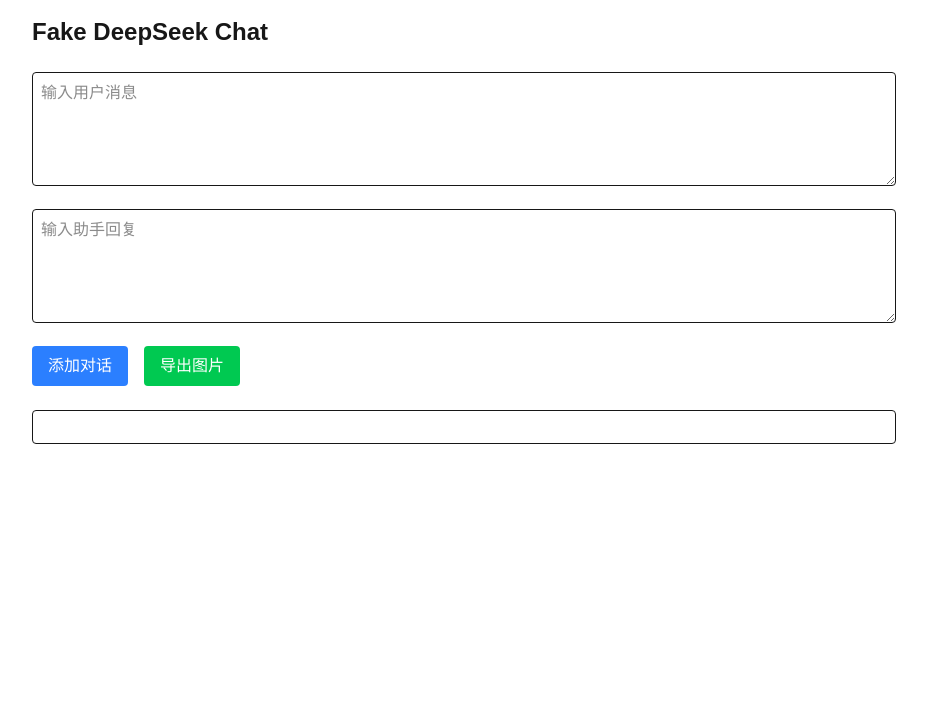
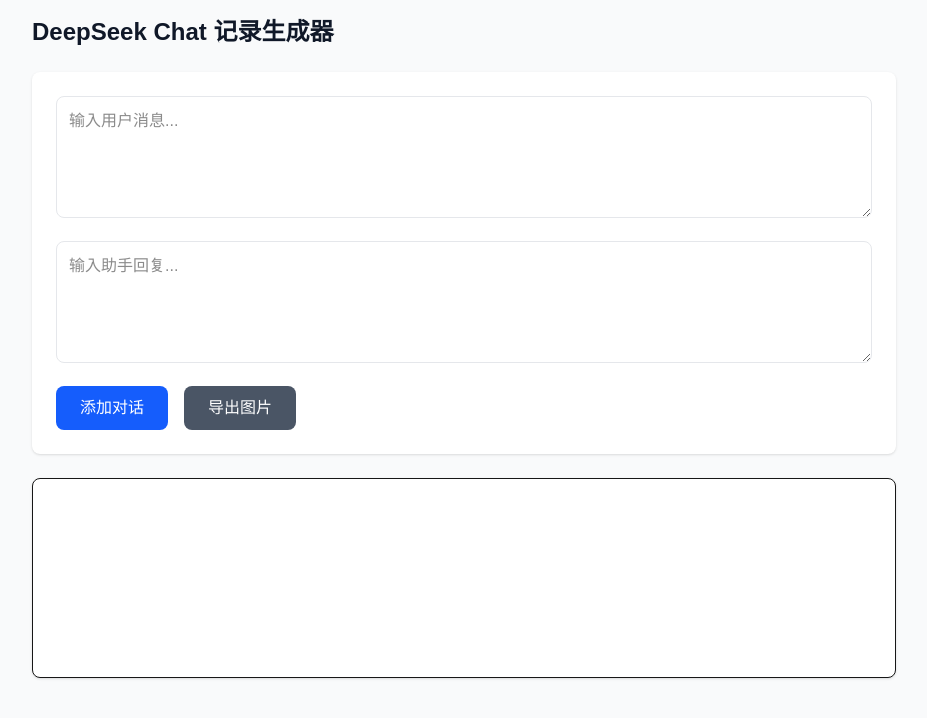
Before and after one commit to yahao333/fakedeepseek, a Next.js app: page / in a window 1280 px wide. Shown: the top 718 px of the page, without its empty margins (176-1103 px from the left). Built offline with nearby package versions, Linux system fonts and the light colour scheme.

Commit message:
fix export image

```diff
--- a/src/pages/index.tsx
+++ b/src/pages/index.tsx
@@ -31,37 +31,64 @@
     if (!chatContainerRef.current || messages.length === 0) return;
 
     try {
-      const canvas = await html2canvas(chatContainerRef.current, {
+      // 临时创建一个克隆节点用于导出
+      const cloneContainer = chatContainerRef.current.cloneNode(true) as HTMLElement;
+      document.body.appendChild(cloneContainer);
+
+      // 设置克隆节点的样式
+      cloneContainer.style.position = 'absolute';
+      cloneContainer.style.left = '-9999px';
+      cloneContainer.style.width = '1080px';  // 设置固定宽度
+
+      // 确保使用兼容的颜色格式
+      const elements = cloneContainer.getElementsByTagName('*');
+      for (let i = 0; i < elements.length; i++) {
+        const el = elements[i] as HTMLElement;
+        const style = window.getComputedStyle(el);
+        if (style.backgroundColor.includes('oklch')) {
+          el.style.backgroundColor = '#ffffff';  // 替换为兼容的颜色
+        }
+      }
+
+      const canvas = await html2canvas(cloneContainer, {
         width: 1080,
         height: 2412,
-        backgroundColor: '#F9FAFB', // 设置背景色为浅灰色
-        scale: 2, // 提高导出图片质量
-        useCORS: true, // 允许加载跨域图片
+        backgroundColor: '#F9FAFB',
+        scale: 2,
+        useCORS: true,
+        logging: false,
       });
+
+      // 清理临时节点
+      document.body.removeChild(cloneContainer);
+
+      // 下载图片
       const link = document.createElement('a');
-      link.download = 'chat-export.png';
+      link.download = 'deepseek-chat.png';
       link.href = canvas.toDataURL('image/png', 1.0);
       link.click();
     } catch (error) {
       console.error('导出失败:', error);
+      alert('导出图片失败，请稍后重试');
     }
   };
 
   return (
-    <div className="min-h-screen p-4 max-w-4xl mx-auto">
-      <h1 className="text-2xl font-bold mb-6">Fake DeepSeek Chat</h1>
+    <div className="min-h-screen bg-[#F9FAFB]">
+      <div className="max-w-4xl mx-auto p-4">
+        <h1 className="text-2xl font-bold mb-6 text-gray-900">DeepSeek Chat 记录生成器</h1>
 
-      <div className="mb-6 space-y-4">
+        <div className="mb-6 space-y-4 bg-white rounded-lg p-6 shadow-sm">
           <textarea
-          className="w-full p-2 border rounded"
-          placeholder="输入用户消息"
+            className="w-full p-3 border border-gray-200 rounded-lg focus:outline-none focus:ring-2 focus:ring-blue-500 focus:border-transparent"
+            placeholder="输入用户消息..."
             value={input}
             onChange={(e) => setInput(e.target.value)}
             rows={4}
           />
           <textarea
-          className="w-full p-2 border rounded"
-          placeholder="输入助手回复"
+            className="w-full p-3 border border-gray-200 rounded-lg focus:outline-none focus:ring-2 focus:ring-blue-500 focus:border-transparent"
+            placeholder="输入助手回复..."
             value={response}
             onChange={(e) => setResponse(e.target.value)}
             rows={4}
@@ -69,24 +96,28 @@
           <div className="flex space-x-4">
             <button
               onClick={handleAddMessage}
-            className="px-4 py-2 bg-blue-500 text-white rounded hover:bg-blue-600"
+              className="px-6 py-2.5 bg-blue-600 text-white rounded-lg hover:bg-blue-700 transition-colors duration-200"
             >
               添加对话
             </button>
             <button
               onClick={handleExport}
-            className="px-4 py-2 bg-green-500 text-white rounded hover:bg-green-600"
+              className="px-6 py-2.5 bg-gray-600 text-white rounded-lg hover:bg-gray-700 transition-colors duration-200"
             >
               导出图片
             </button>
           </div>
         </div>
 
-      <div ref={chatContainerRef} className="border rounded p-4 bg-white">
+        <div
+          ref={chatContainerRef}
+          className="border rounded-lg bg-white p-6 shadow-sm min-h-[200px]"
+        >
           {messages.map((message, index) => (
             <ChatMessage key={index} message={message} />
           ))}
         </div>
       </div>
+    </div>
   );
 }
```
Lines whose indentation alone changed are shown as unchanged.
